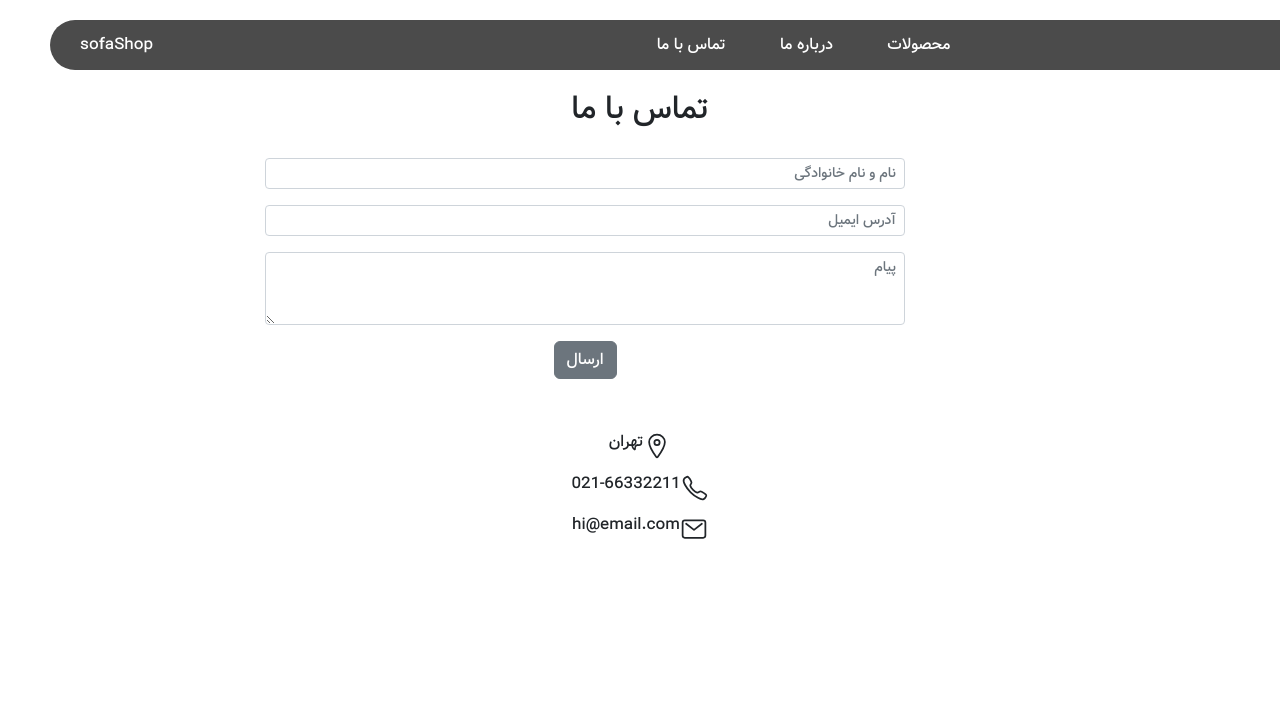
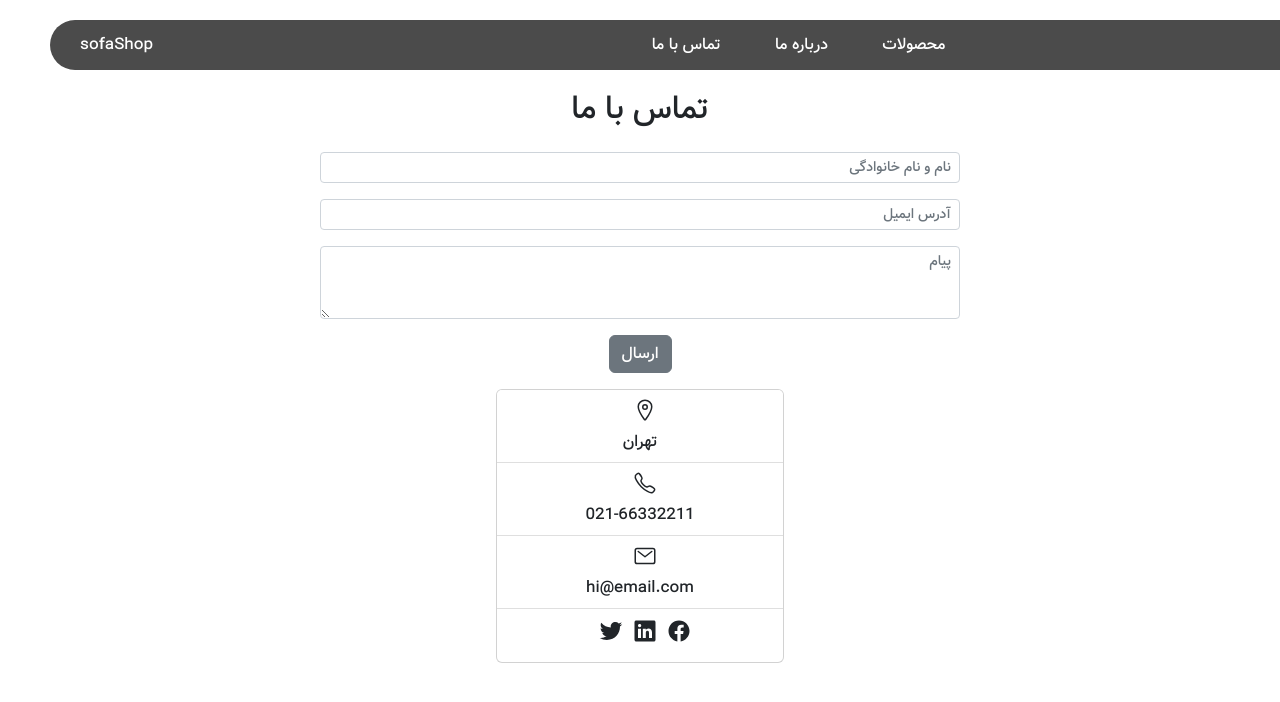
Before and after one commit to khadijeh68/sofaShop, a React (Create React App) app: page /contactUs in a window 1280 px wide. Shown: the top 702 px of the page. Built offline with nearby package versions, Linux system fonts and the light colour scheme.

Commit message:
UI: contactUs page changed

```diff
--- a/src/components/pages/contactUs/contact.module.css
+++ b/src/components/pages/contactUs/contact.module.css
@@ -1,15 +1,15 @@
-.main{
-    direction: rtl;
-    text-align: center;
-    font-family: Vazir-Bold;
+.main {
+  direction: rtl;
+  text-align: center;
+  font-family: Vazir-Bold;
 }
-.form{
-    width: 50%;
-    margin: 30px 375px 50px 0
+.contact {
+  display: flex;
+  justify-content: center;
+  align-items: center;
+  flex-direction: column;
 }
-.icon{
-    display: flex;
-    flex-direction: row;
-    justify-content: center;
-    align-items: center;
+svg{
+    margin-left: 10px;
+    cursor: pointer;
 }
--- a/src/components/pages/contactUs/index.js
+++ b/src/components/pages/contactUs/index.js
@@ -1,8 +1,11 @@
-import { Button, Form } from "react-bootstrap";
+import { Button, Form, Card, ListGroup } from "react-bootstrap";
 import style from "./contact.module.css";
 import {
   IoCallOutline,
   IoLocationOutline,
+  IoLogoFacebook,
+  IoLogoLinkedin,
+  IoLogoTwitter,
   IoMailOutline,
 } from "react-icons/io5";
 
@@ -11,7 +14,7 @@ function ContactUs() {
     <div className={style.main}>
       <h2>تماس با ما</h2>
       <div className={style.contact}>
-        <Form className={style.form}>
+        <Form className="w-50 m-3">
           <Form.Group className="mb-3">
             <Form.Control
               type="text"
@@ -29,25 +32,33 @@ function ContactUs() {
             ارسال
           </Button>
         </Form>
-        <div className={style.icon}>
-          <h3>
-            <IoLocationOutline />
-          </h3>
-          <p>تهران</p>
-        </div>
-        <div className={style.icon}>
-          <h3>
-            <IoCallOutline />
-          </h3>
-          <p>021-66332211</p>
-        </div>
-        <div className={style.icon}>
-          <h3>
-            <IoMailOutline />
-          </h3>
-          <p>hi@email.com</p>
-        </div>
-
+        <Card style={{ width: "18rem" }} className={style.card}>
+          <ListGroup variant="flush">
+            <ListGroup.Item>
+              <div>
+                <IoLocationOutline className="h4" />
+                <p className="mb-0">تهران</p>
+              </div>
+            </ListGroup.Item>
+            <ListGroup.Item>
+              <div>
+                <IoCallOutline className="h4" />
+                <p className="mb-0">021-66332211</p>
+              </div>
+            </ListGroup.Item>
+            <ListGroup.Item>
+              <div>
+                <IoMailOutline className="h4" />
+                <p className="mb-0">hi@email.com</p>
+              </div>
+            </ListGroup.Item>
+            <ListGroup.Item className="h4">
+              <IoLogoFacebook />
+              <IoLogoLinkedin />
+              <IoLogoTwitter />
+            </ListGroup.Item>
+          </ListGroup>
+        </Card>
       </div>
     </div>
   );
```
